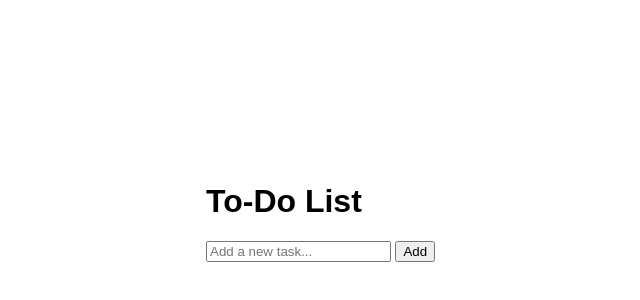
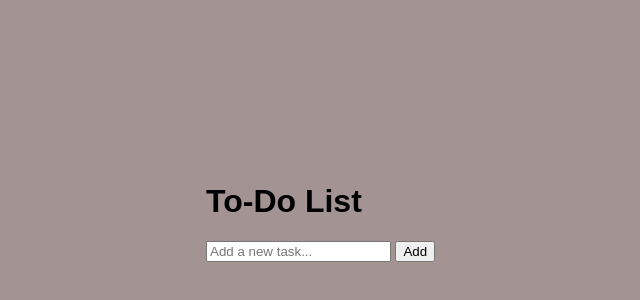
Before and after one commit to zmachine82/qe-cicd, a website with bundled scripts: page index.html in a window 1280 px wide. Shown: the part 188-488 px from the top of the page, without its empty margins (284-924 px from the left). Built offline with nearby package versions, Linux system fonts and the light colour scheme.

Commit message:
change background color

```diff
--- a/style.css
+++ b/style.css
@@ -4,6 +4,7 @@ body {
     justify-content: center;
     align-items: center;
     height: 100vh;
+    background-color: #a39393;
   }
 
   #app {
```
